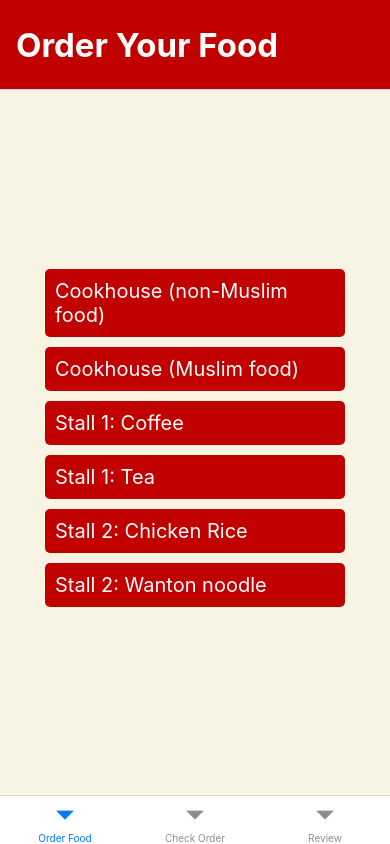
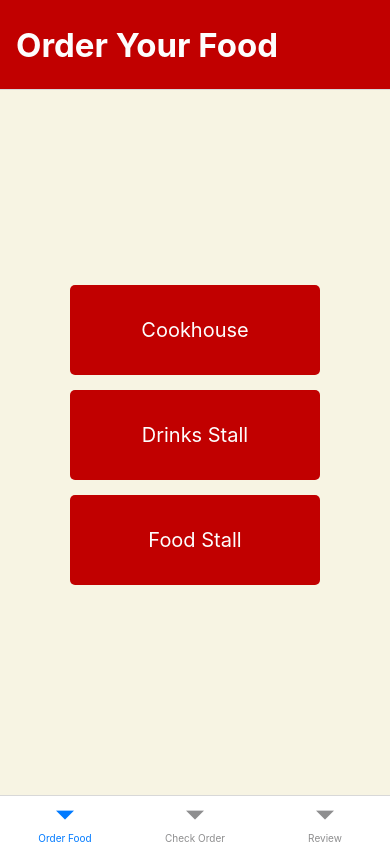
Before and after one commit to rin2-5/SEN, a React Native app: screen / in a window 390 px wide. Built offline with nearby package versions, Linux system fonts and the light colour scheme.

Commit message:
changing to show reviews

```diff
--- a/screens/CheckOrder.js
+++ b/screens/CheckOrder.js
@@ -1,4 +1,5 @@
 import React from "react";
+import { Alert } from "react-native"
 import {
   StyleSheet,
   Text,
@@ -8,9 +9,16 @@ import {
   StatusBar } from "react-native";
 
 const DATA = [
-  { title: "Order #1", data: ["Stall 1: Coffee", "Queue no: 1", "Est. time: 5min"] },
-  { title: "Order #1", data: ["Stall 1: Coffee", "Queue no: 1", "Est. time: 5min"] },
+  { title: "Order #1", data: ["Stall 1: Coffee", "Queue no: 1", "Est. time: 3min"] },
+  { title: "Order #2", data: ["Stall 1: Tea", "Queue no: 2", "Est. time: 5min"] },
 ];
+
+// function foodready() {
+//   Alert.alert("Your food is ready!")
+// }
+// setTimeout(() =>{
+//   foodready();
+// },10000);
 
 const Item = ({ title }) => (
   <View style={styles.item}>
@@ -35,7 +43,7 @@ export default function CheckOrderScreen() {
 
 const styles = StyleSheet.create({
   item: {
-    backgroundColor: "#f9c2ff",
+    backgroundColor: "pink",
     padding: 15,
     marginVertical: 0,
   },
@@ -46,6 +54,7 @@ const styles = StyleSheet.create({
     flex: 1,
     paddingTop: StatusBar.currentHeight,
     marginHorizontal: 16,
+    backgroundColor: "#f7f4e3",
   },
   header: {
     fontSize: 32,
--- a/screens/OrderFood.js
+++ b/screens/OrderFood.js
@@ -14,22 +14,13 @@ function OrderFoodScreen() {
         backgroundColor: "#f7f4e3",
         }}>
         <TouchableOpacity onPress={() => { navigation.navigate("Queue"); }}>
-            <Text style={styles.button}>Cookhouse (non-Muslim food)</Text>
-        </TouchableOpacity>
-        <TouchableOpacity onPress={() => { navigation.navigate("Queue"); }}>
-            <Text style={styles.button}>Cookhouse (Muslim food)</Text>
+            <Text style={styles.button}>Cookhouse</Text>
         </TouchableOpacity>
         <TouchableOpacity onPress={() => { navigation.navigate("Payment"); }}>
-            <Text style={styles.button}>Stall 1: Coffee</Text>
+            <Text style={styles.button}>Drinks Stall</Text>
         </TouchableOpacity>
         <TouchableOpacity onPress={() => { navigation.navigate("Payment"); }}>
-            <Text style={styles.button}>Stall 1: Tea</Text>
-        </TouchableOpacity>
-        <TouchableOpacity onPress={() => { navigation.navigate("Payment"); }}>
-            <Text style={styles.button}>Stall 2: Chicken Rice</Text>
-        </TouchableOpacity>
-        <TouchableOpacity onPress={() => { navigation.navigate("Payment"); }}>
-            <Text style={styles.button}>Stall 2: Wanton noodle</Text>
+            <Text style={styles.button}>Food Stall</Text>
         </TouchableOpacity>
       </View>
     );
@@ -38,14 +29,6 @@ function OrderFoodScreen() {
 function QueuePressed() {
   Alert.alert (
   "You are in queue",
-  "Thank you for ordering. Please go to Check Order tab for more details",
-  [{ text: "OK", onPress: () => console.log("OK Pressed") }]
-  );
-}
-
-function PayPressed() {
-  Alert.alert (
-  "Payment complete, you are in queue",
   "Thank you for ordering. Please go to Check Order tab for more details",
   [{ text: "OK", onPress: () => console.log("OK Pressed") }]
   );
@@ -61,8 +44,18 @@ function QueueScreen() {
       backgroundColor: "#f7f4e3",
     }}>
       <Button color={"#c10000"} title="Queue" onPress={QueuePressed}></Button>
+      <Text>this is so there's space between the buttons</Text>
+      <Button color={"#c10000"} title="Queue" onPress={QueuePressed}></Button>
     </View>
   )
+}
+
+function PayPressed() {
+  Alert.alert (
+  "Payment complete, you are in queue",
+  "Thank you for ordering. Please go to Check Order tab for more details",
+  [{ text: "OK", onPress: () => console.log("OK Pressed") }]
+  );
 }
 
 function PayScreen() {
@@ -74,7 +67,8 @@ function PayScreen() {
         alignItems: "center",
         backgroundColor: "#f7f4e3",
       }}>
-        <Text></Text>
+        <Button color={"#c10000"} title="Payment" onPress={PayPressed}></Button>
+        <Text>for space between buttons</Text>
         <Button color={"#c10000"} title="Payment" onPress={PayPressed}></Button>
       </View>
     );
@@ -140,10 +134,12 @@ export default function OrderFoodStack() {
     button: {
       fontSize: 20,
       color: "#fdfdfd",
-      marginBottom: 10,
-      padding: 10,
+      marginBottom: 15,
+      padding: 33,
       backgroundColor: "#c10000",
       borderRadius: 5,
-      width: 300,
+      height: 90,
+      width: 250,
+      textAlign: "center",
     },
   });
--- a/screens/Review.js
+++ b/screens/Review.js
@@ -1,17 +1,16 @@
 import React from "react";
 import { Text, View } from "react-native";
+import UserFeedback, { Number, numberRating, setNumberRating, Star } from "react-native-user-feedback";
 
 export default function ReviewScreen() {
-    return (
-      <View style={{
-          flex: 1,
-          padding: 15,
-          justifyContent: "center",
-          backgroundColor: "#f7f4e3",
-        }}>
-        <Text>Stall name: </Text>
-        <Text>Food: </Text>
-        <Text>Review: </Text>
-      </View>
-    );
-}
+  return (
+    <View>
+      <UserFeedback
+      maxNumber={5}
+      rating={numberRating}
+      onRatingChanged={setNumberRating}
+      renderRating={Star}
+      />
+    </View>
+  );
+};
```
Also changed, not shown: package.json (+5 -4 lines), 1 other file (tests, documents, lock files or other folders).
